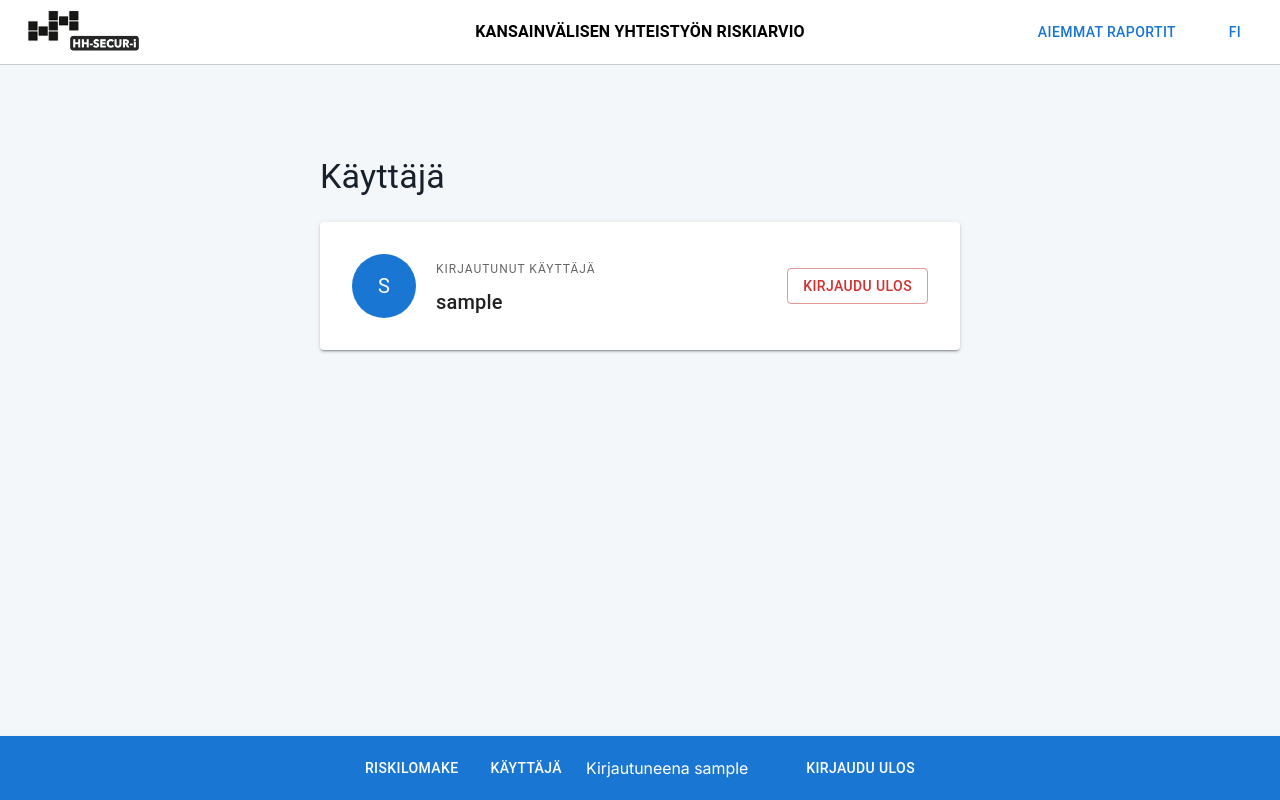
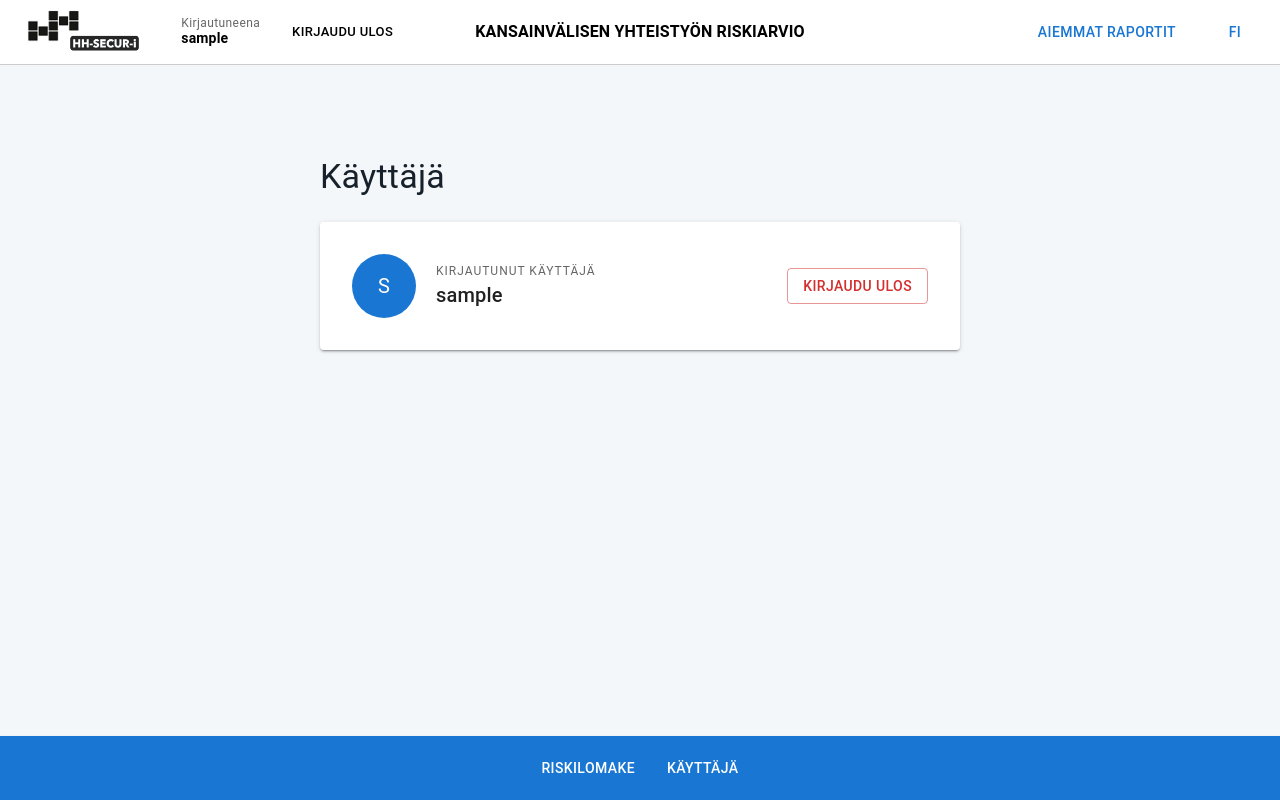
Before and after one commit to haagahelia/HH-SECUR-i, a React (Vite) app in the folder hh-riski/: page /user in a window 1280 px wide. Built offline with nearby package versions, Linux system fonts and the light colour scheme; sample sign-in values are in the browser's storage; some icons are missing.

Commit message:
Style: Enhance Navbar and UserPage components with improved user display and layout adjustments

```diff
--- a/hh-riski/src/Components/Layout/Navbar.tsx
+++ b/hh-riski/src/Components/Layout/Navbar.tsx
@@ -3,8 +3,6 @@ import { Link as RouterLink } from "react-router-dom";
 import LanguageIcon from "@mui/icons-material/Language";
 import logo from "../../assets/logo.png";
 import { useCurrentUser } from "../../context/AuthContext";
-
-import styles from "../../styles.module.css";
 
 type NavbarProps = {
     language: "fi" | "en";
@@ -46,12 +44,32 @@ const Navbar = ({ language, setLanguage }: NavbarProps) => {
                         }}
                     >
 
-                        <Box sx={{ display: "flex", alignItems: "center", zIndex: 1 }}>
+                        <Box sx={{ display: "flex", alignItems: "center", gap: 2, zIndex: 1 }}>
                             <img
                                 src={logo}
                                 alt="HH-SECUR-i"
                                 style={{ height: "50px" }}
                             />
+                            {user && (
+                                <Box sx={{ display: "flex", alignItems: "center", gap: 2.5, ml: 1 }}>
+                                    <Box>
+                                        <Typography variant="caption" display="block" color="text.secondary" lineHeight={1.1}>
+                                            {language === "fi" ? "Kirjautuneena" : "Logged in as"}
+                                        </Typography>
+                                        <Typography variant="body2" fontWeight={600} lineHeight={1.2}>
+                                            {user.username}
+                                        </Typography>
+                                    </Box>
+                                    <Button
+                                        color="inherit"
+                                        size="small"
+                                        onClick={clearUser}
+                                        sx={{ px: 1.5, py: 0.75, minWidth: "auto" }}
+                                    >
+                                        {language === "fi" ? "Kirjaudu ulos" : "Logout"}
+                                    </Button>
+                                </Box>
+                            )}
                         </Box>
 
 
@@ -133,18 +151,6 @@ const Navbar = ({ language, setLanguage }: NavbarProps) => {
                             {language === "fi" ? "Käyttäjä" : "User"}
                         </Button>
                         }
-                        {user && (
-                            <div className={styles.center}>
-                                {language === "fi" ? (
-                                    <p>Kirjautuneena {user.username}</p>
-                                ) : (
-                                    <p>Logged in as {user.username}</p>
-                                )}
-                                <Button color="inherit" onClick={clearUser}>
-                                    {language === "fi" ? "Kirjaudu ulos" : "Logout"}
-                                </Button>
-                            </div>
-                        )}
                     </Box>
                 </Toolbar>
             </AppBar>
--- a/hh-riski/src/Components/UserPage.tsx
+++ b/hh-riski/src/Components/UserPage.tsx
@@ -28,10 +28,12 @@ const UserPage = () => {
 							{user?.username?.charAt(0).toUpperCase()}
 						</Avatar>
 						<Box sx={{ flex: 1 }}>
-							<Typography variant="overline" color="text.secondary">
+							<Typography variant="overline" color="text.secondary" sx={{ display: "block", lineHeight: 1.1 }}>
 								{isFinnish ? "Kirjautunut käyttäjä" : "Signed-in user"}
 							</Typography>
-							<Typography variant="h6">{user?.username}</Typography>
+							<Typography variant="h6" sx={{ lineHeight: 1.2, mt: 0.5 }}>
+								{user?.username}
+							</Typography>
 						</Box>
 						<Button variant="outlined" color="error" onClick={handleLogout}>
 							{isFinnish ? "Kirjaudu ulos" : "Log out"}
```
